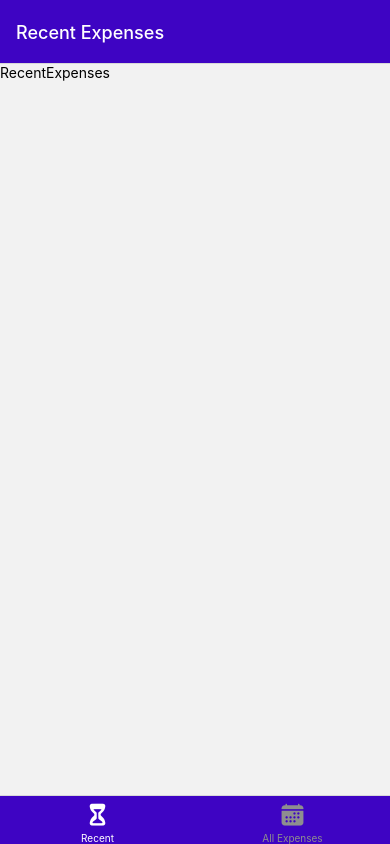
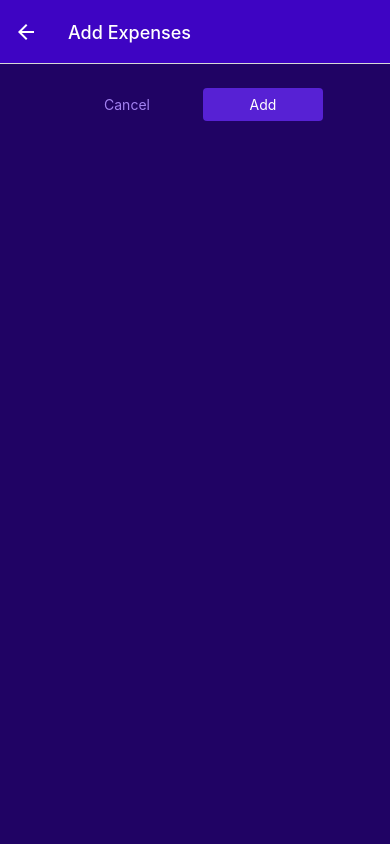
Before and after one commit to pavithra-muniraju/RN_Expense_Tracker_App, a React Native app: screen /ManageExpenses in a window 390 px wide. Built offline with nearby package versions, Linux system fonts and the light colour scheme.

Commit message:
buutons added

```diff
--- a/App.js
+++ b/App.js
@@ -1,29 +1,40 @@
 import { createBottomTabNavigator } from '@react-navigation/bottom-tabs';
-import { NavigationContainer } from '@react-navigation/native';
+import { NavigationContainer, useNavigation } from '@react-navigation/native';
 import { createNativeStackNavigator } from '@react-navigation/native-stack';
 import { StatusBar } from 'expo-status-bar';
 import AllExpenses from './screens/AllExpenses';
 import RecentExpenses from './screens/RecentExpenses';
 import ManageExpenses from './screens/ManageExpenses';
 import { GlobalStyles } from './constants/styles';
-import {Ionicons} from '@expo/vector-icons'
+import { Ionicons } from '@expo/vector-icons'
+import IconButton from './UI/IconButton';
 
 export default function App() {
+
+
   function ExpensesOverview() {
+    const navigation = useNavigation();
     return (
       <BottomTabs.Navigator screenOptions={{
-        headerStyle: {backgroundColor: GlobalStyles.colors.primary500},
+        headerStyle: { backgroundColor: GlobalStyles.colors.primary500 },
         headerTintColor: 'white',
-        tabBarStyle: {backgroundColor: GlobalStyles.colors.primary500},
-        tabBarActiveTintColor: 'white'
+        tabBarStyle: { backgroundColor: GlobalStyles.colors.primary500 },
+        tabBarActiveTintColor: 'white',
+        headerRight: ({ tintColor }) =>
+          <IconButton name='add'
+            size={24}
+            color={tintColor}
+            onPress={() => navigation.navigate("ManageExpenses")}
+          />
+
       }}>
         <BottomTabs.Screen name="Recent Expenses" component={RecentExpenses} options={{
           tabBarLabel: 'Recent',
-          tabBarIcon: ({color, size}) => <Ionicons name='hourglass' color={color} size={size} />
+          tabBarIcon: ({ color, size }) => <Ionicons name='hourglass' color={color} size={size} />
         }} />
         <BottomTabs.Screen name="All Expenses" component={AllExpenses} options={{
           tabBarLabel: 'All Expenses',
-          tabBarIcon: ({color, size}) => <Ionicons name='calendar' color={color} size={size} />
+          tabBarIcon: ({ color, size }) => <Ionicons name='calendar' color={color} size={size} />
         }} />
       </BottomTabs.Navigator>
     )
@@ -32,11 +43,16 @@ export default function App() {
   const BottomTabs = createBottomTabNavigator();
   return (
     <>
-      <StatusBar style="auto" />
+      <StatusBar style="inverted" />
       <NavigationContainer>
-        <Stack.Navigator >
-          <Stack.Screen name="ExpensesOverview" component={ExpensesOverview} options={{headerShown: false}} />
-          <Stack.Screen name="Manage Expenses" component={ManageExpenses} />
+        <Stack.Navigator screenOptions={{
+          headerStyle: { backgroundColor: GlobalStyles.colors.primary500 },
+          headerTintColor: 'white',
+        }}>
+          <Stack.Screen name="ExpensesOverview" component={ExpensesOverview} options={{ headerShown: false }} />
+          <Stack.Screen name="ManageExpenses" component={ManageExpenses} options={{
+            presentation: 'modal'
+          }} />
         </Stack.Navigator>
       </NavigationContainer>
     </>
--- /dev/null
+++ b/UI/Button.js
@@ -0,0 +1,43 @@
+import { Pressable, StyleSheet, Text, View } from "react-native";
+import { GlobalStyles } from "../constants/styles";
+
+function Button({children, onPress, mode, style}) {
+    return(
+        <View style={style}>
+            <Pressable onPress={onPress}  style={({pressed}) => pressed && styles.pressed}>
+                <View style={[styles.button, mode==='flat' && styles.flat ]}>
+                    <Text style={[styles.buttonText , mode === 'flat' && styles.flatText]}>
+                        {children}
+                    </Text>
+                </View>
+            </Pressable>
+        </View>
+    )
+}
+
+export default Button;
+
+const styles = StyleSheet.create({
+    pressed: {
+        opacity: 0.75,
+        backgroundColor: GlobalStyles.colors.primary50,
+        borderRadius: 4,
+    },
+    button: {
+        borderRadius: 4,
+        padding: 8,
+        backgroundColor: GlobalStyles.colors.primary400
+    },
+    flat: {
+        backgroundColor: 'transparent',
+
+    },
+    flatText: {
+      color: GlobalStyles.colors.primary200
+
+    },
+    buttonText: {
+        color: 'white',
+        textAlign: 'center'
+    }
+})
--- /dev/null
+++ b/UI/IconButton.js
@@ -0,0 +1,25 @@
+import { Pressable, StyleSheet, View } from "react-native";
+import {Ionicons} from "@expo/vector-icons";
+
+function IconButton({name, size, color, onPress}) {
+    return (
+        <Pressable onPress={onPress} style={({pressed}) => pressed && styles.pressed}>
+            <View style={styles.container}>
+                <Ionicons name={name} size={size} color={color} s />
+            </View>
+        </Pressable>
+    )
+}
+
+export default IconButton;
+
+const styles = StyleSheet.create({
+    container: {
+        borderRadius: 24,
+        padding: 6,
+        margin: 8
+    },
+    pressed: {
+        opacity: 0.75
+    }
+})
--- a/components/ExpensesOutput/ExpenseItem.js
+++ b/components/ExpensesOutput/ExpenseItem.js
@@ -1,11 +1,20 @@
 import { Pressable, StyleSheet, Text, View } from "react-native";
 import { GlobalStyles } from "../../constants/styles";
 import { getFormatedDate } from "../../util/date";
+import { useNavigation } from "@react-navigation/native";
 
 function ExpenseItem({ itemData }) {
 
+    const navigation = useNavigation()
+
+    function expensesPressHandler() {
+        navigation.navigate("ManageExpenses", {
+            expenseId: itemData.item.id
+        })
+    }
+
     return (
-        <Pressable>
+        <Pressable onPress={expensesPressHandler} style={({pressed}) => pressed && styles.pressed}>
             <View style={styles.container}>
                 <View>
                     <Text style={[styles.itemDesc, styles.itemDate]}>{itemData.item.desc}</Text>
@@ -56,5 +65,8 @@ const styles = StyleSheet.create({
         color: GlobalStyles.colors.primary500,
 
         fontWeight: 'bold',
+    },
+    pressed: {
+        opacity: 0.75
     }
 })
--- a/screens/ManageExpenses.js
+++ b/screens/ManageExpenses.js
@@ -1,11 +1,75 @@
-import { Text, View } from "react-native";
+import { useLayoutEffect } from "react";
+import { StyleSheet, View } from "react-native";
+import IconButton from '../UI/IconButton'
+import { GlobalStyles } from "../constants/styles";
+import Button from "../UI/Button";
+function ManageExpenses({ route, navigation }) {
 
-function ManageExpenses() {
-    return(
-        <View>
-            <Text>ManageExpenses</Text>
+    const expenseId = route.params?.expenseId;
+    const isEditing = !!expenseId;
+
+    useLayoutEffect(() => {
+        navigation.setOptions({
+            title: isEditing ? 'Edit Expenses' : 'Add Expenses'
+        })
+    }, [navigation, isEditing])
+
+    function deleteExpenseHandler() {
+        navigation.goBack();
+    }
+
+    function cancelHandler() {
+        navigation.goBack();
+    }
+
+    function confirmHandler() {
+        navigation.goBack();
+    }
+
+    return (
+        <View style={styles.constainer}>
+            <View style={styles.buttonStyles}>
+                <Button children='Cancel' mode='flat'
+                    onPress={cancelHandler}
+                    style={styles.backButton} />
+
+                <Button children={isEditing ? 'Update' : 'Add'}
+                    onPress={confirmHandler} style={styles.backButton} />
+            </View>
+            {isEditing && (
+                <View style={styles.deleteContainer}>
+                    <IconButton name="trash"
+                        color={GlobalStyles.colors.error500}
+                        size={36} onPress={deleteExpenseHandler} />
+                </View>
+            )}
+
         </View>
     )
 }
 
 export default ManageExpenses;
+
+const styles = StyleSheet.create({
+    constainer: {
+        flex: 1,
+        padding: 24,
+        backgroundColor: GlobalStyles.colors.primary800
+    },
+    deleteContainer: {
+        marginTop: 16,
+        padding: 8,
+        borderTopWidth: 2,
+        borderTopColor: GlobalStyles.colors.primary50,
+        alignItems: 'center'
+    },
+    backButton: {
+        minWidth: 120,
+        marginHorizontal: 8
+    },
+    buttonStyles: {
+        flexDirection: 'row',
+        justifyContent: 'center',
+        alignItems: 'center'
+    }
+})
```
